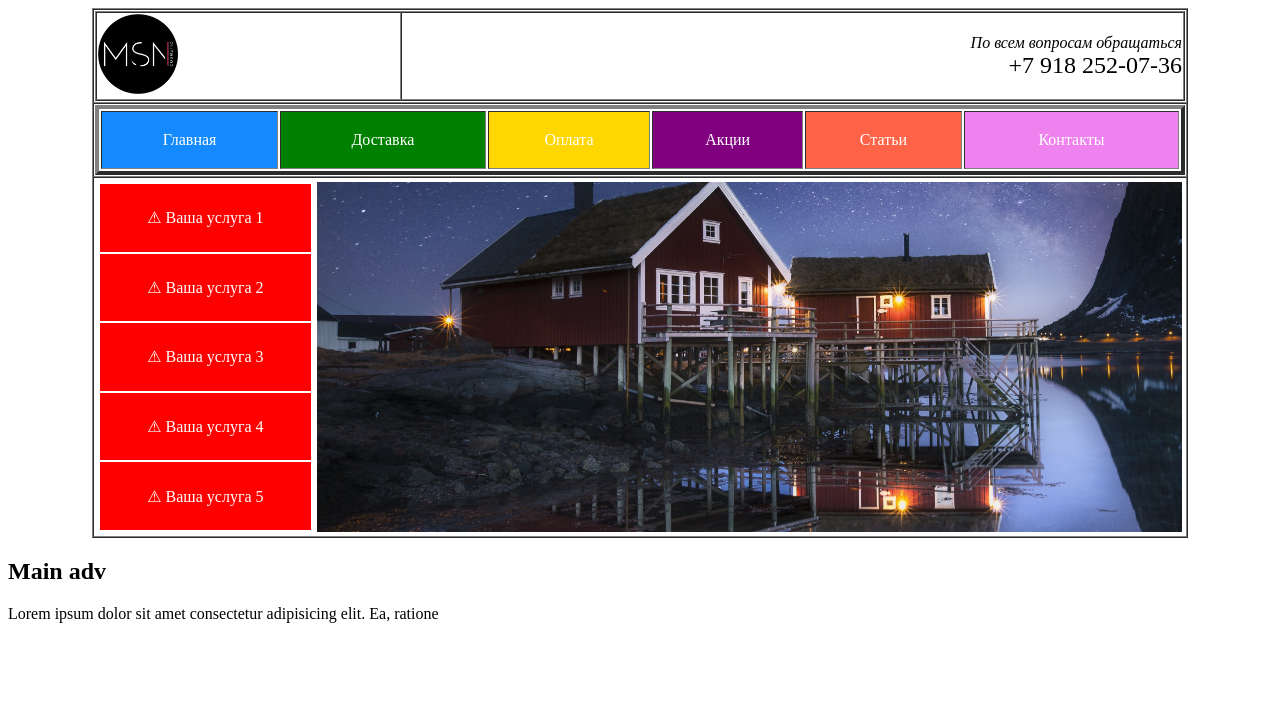
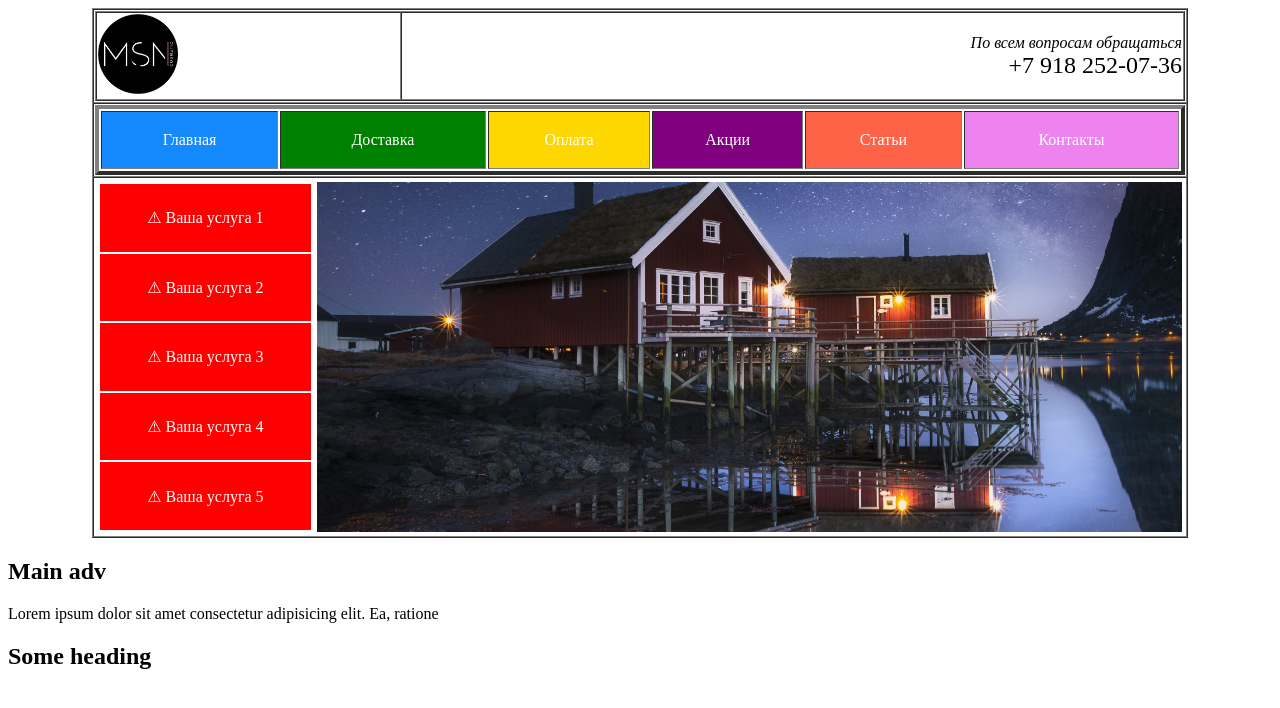
Before and after one commit to ucheba2023/Kod, a plain HTML site: page ДЗ/index.html in a window 1280 px wide. Drawn offline with Linux system fonts and the light colour scheme.

Commit message:
new data

```diff
--- a/ДЗ/index.html
+++ b/ДЗ/index.html
@@ -85,7 +85,7 @@
   <div class="adv"></div>
   <div class="prices">
     <h2>
-
+      Some heading
     </h2>
   </div>
 
```
